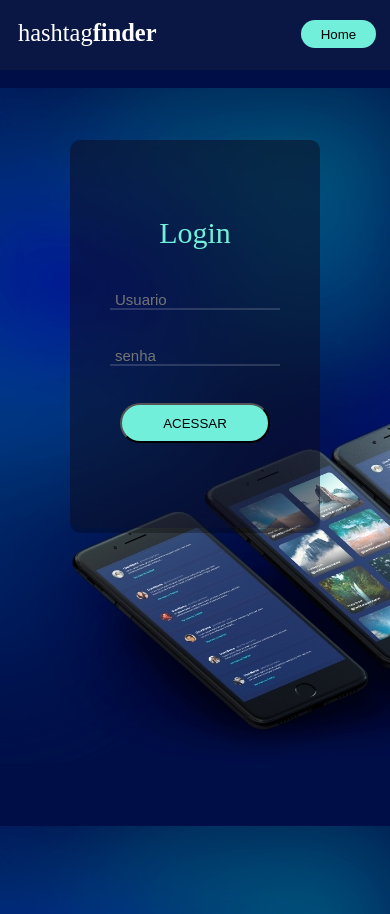
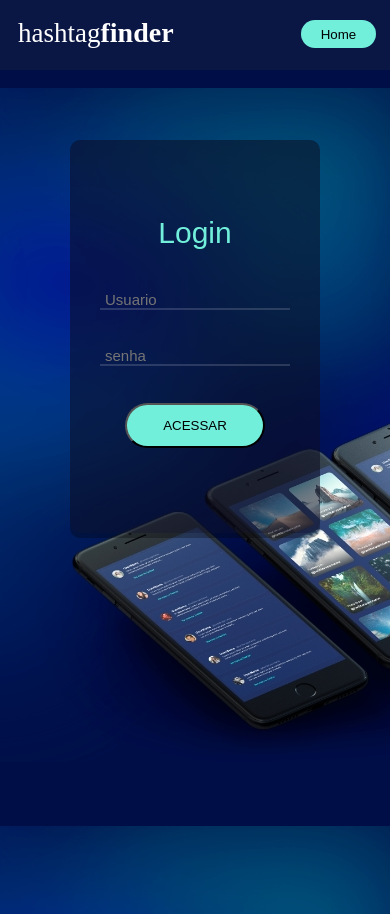
Before and after one commit to fabiodrneles/squad09, a React (Create React App) app in the folder squad09/: page / in a window 390 px wide. Built offline with nearby package versions, Linux system fonts and the light colour scheme.

Commit message:
header modificado

```diff
--- a/squad09/src/components/Header/index.js
+++ b/squad09/src/components/Header/index.js
@@ -1,12 +1,18 @@
-import Logo from '../../assets/logo.svg'
 import './style.css';
 
-function Header(props){
-  return(
+function Header(props) {
+  return (
     <div className='header'>
-      <img className="Logo" src= { Logo } alt= "logo"/>
+      <div className="Title-header">
+
+          <h2>
+            hashtag<span>finder</span>
+          </h2>
+
+      </div>
+
       {
-        props.button.map( (item,index) => <button className="button" key={index}>{item}</button> )
+        props.button.map((item, index) => <button className="button" key={index}>{item}</button>)
       }
     </div>
   )
--- a/squad09/src/components/Header/style.css
+++ b/squad09/src/components/Header/style.css
@@ -1,4 +1,4 @@
-.header{
+.header {
   display: flex;
   height: 70px;
   width: 100%;
@@ -17,23 +17,33 @@
   border-radius: 25px;
   opacity: 1;
   border: none;
+  cursor: pointer;
+}
+.Title-header h2 {
+  margin-top: 20px;
+  margin-left: 30px;
+  height: 50%;
+
+  font-size: 27px;
+  font-weight: 400;
+  opacity: 1;
+  color: #ffffff;
+  letter-spacing: 0px;
+
 }
 
-.Logo{
-  margin-top: 15px;
-  margin-left: 30px;
-  height: 50%;
+.Title-header span {
+  font: normal normal bold 28px/29px Rubik;
 }
 
+@media screen and (max-width: 450px) {
 
-@media screen and (max-width: 415px) {
-
-  .Logo{
+  .Title-header h2 {
     margin-top: 18px;
     margin-left: 18px;
-    height: 42%;
   }
-  .button{
+
+  .button {
     width: 75px;
     height: 28px;
     margin-right: 14px;
--- a/squad09/src/views/Login/style.css
+++ b/squad09/src/views/Login/style.css
@@ -1,24 +1,24 @@
-*{
+* {
     margin: 0;
     padding: 0;
     box-sizing: border-box;
     overflow: hidden;
 }
-body{
+
+body {
     background-image: url(../../assets/hero-bg.jpg);
     background-position: 60%;
-
 }
+@import url('https://fonts.googleapis.com/css2?family=Rubik:wght@700&display=swap');
 
 
-
-.container{
+.container {
     width: 100%;
     margin: 0 auto;
 
 }
 
-.container-login{
+.container-login {
     width: 100%;
     min-height: 100vh;
     display: flex;
@@ -28,11 +28,11 @@ body{
     padding: 70px;
 }
 
-.form-login{
+.form-login {
     width: 100%;
 }
 
-.wrap-login{
+.wrap-login {
     width: 390px;
     background-color: #0c0d2088;
     border-radius: 10px;
@@ -44,23 +44,25 @@ body{
     box-shadow: 0 5px 0 rgba(0, 0, 0, 0.29);
 }
 
-.text-login{
+.text-login {
     display: block;
     font-size: 30px;
     color: #72EFDB;
     margin-bottom: 40px;
     line-height: 1.2;
     text-align: center;
+    font-family: 'Rubik', sans-serif;
 }
 
-.Wrap-input{
+.Wrap-input {
     width: 100%;
-    position:relative;
+    position: relative;
     border-bottom: 2px solid #e9e9f029;
-    margin-bottom: 37px ;
+    margin-bottom: 37px;
 
 }
-.input{
+
+.input {
     font-size: 15px;
     color: #fff;
     line-height: 1.2;
@@ -73,39 +75,41 @@ body{
     padding: 0 5px;
 }
 
-.input:focus{
+.input:focus {
     outline: 0;
 }
 
 
-.container-button{
+.container-button {
     display: flex;
     flex-wrap: wrap;
     justify-content: center;
 }
 
-.button-send{
-    background: #72EFDB ;
+.button-send {
+    background: #72EFDB;
     width: 205px;
     height: 49px;
     border-radius: 34px;
 }
 
+
+
 @media screen and (max-width: 415px) {
 
-        body{
+    body {
         background-image: url(../../assets/mobile-hero-bg.jpg);
         background-position: 60%;
     }
 
-        .wrap-login{
-            padding: 75px 40px 85px 40px;
+    .wrap-login {
+        padding: 75px 30px 85px 30px;
 
     }
 
-        .button-send{
-            width: 150px;
-            height: 40px;
+    .button-send {
+        width: 140px;
+        height: 45px;
     }
 
 }
```
Also changed, not shown: squad09/src/views/Login/index.js (+9 -7 lines). Lines whose indentation alone changed are shown as unchanged.
